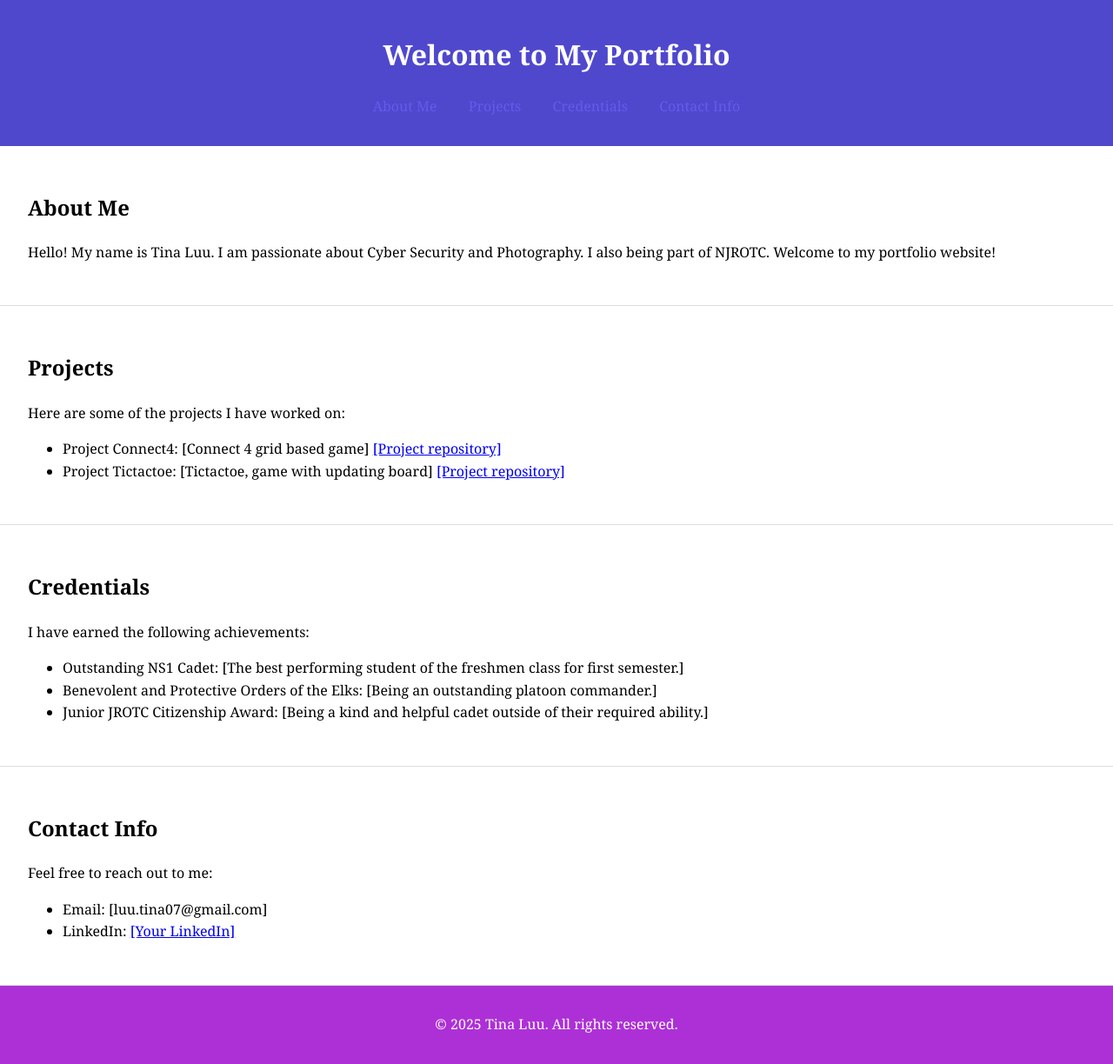
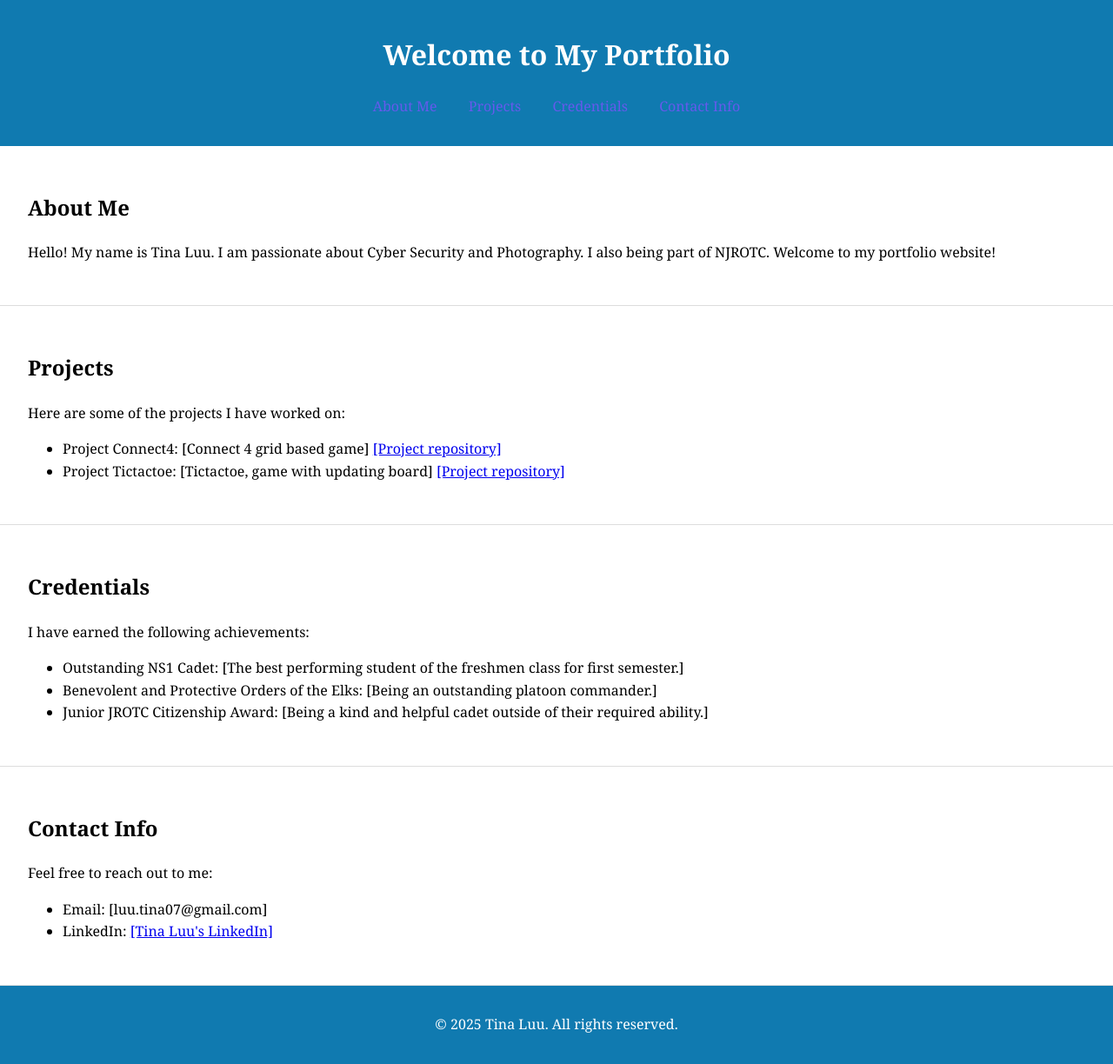
Before and after one commit to hangit58/hangit58.github.io, a plain HTML site: page index.html in a window 1280 px wide. Shown: the whole page at 87% size. Drawn offline with Linux system fonts and the light colour scheme.

Commit message:
Update index.html

```diff
--- a/index.html
+++ b/index.html
@@ -14,7 +14,7 @@
             line-height: 1.6;
         }
         header {
-            background: #4f48cd;
+            background: #107AB0;
             color: #fff;
             padding: 1rem 0;
             text-align: center;
@@ -34,7 +34,7 @@
         footer {
             text-align: center;
             padding: 1rem;
-            background: #ad30d6;
+            background: #107AB0;
             color: #fff;
         }
     </style>
@@ -98,7 +98,7 @@
         </p>
         <ul>
             <li>Email: [luu.tina07@gmail.com]</li>
-            <li>LinkedIn: <a href="https://www.linkedin.com/in/tina-luu-6281a7252/" target="_blank">[Your LinkedIn]</a></li>
+            <li>LinkedIn: <a href="https://www.linkedin.com/in/tina-luu-6281a7252/" target="_blank">[Tina Luu's LinkedIn]</a></li>
         </ul>
     </section>
 
```
